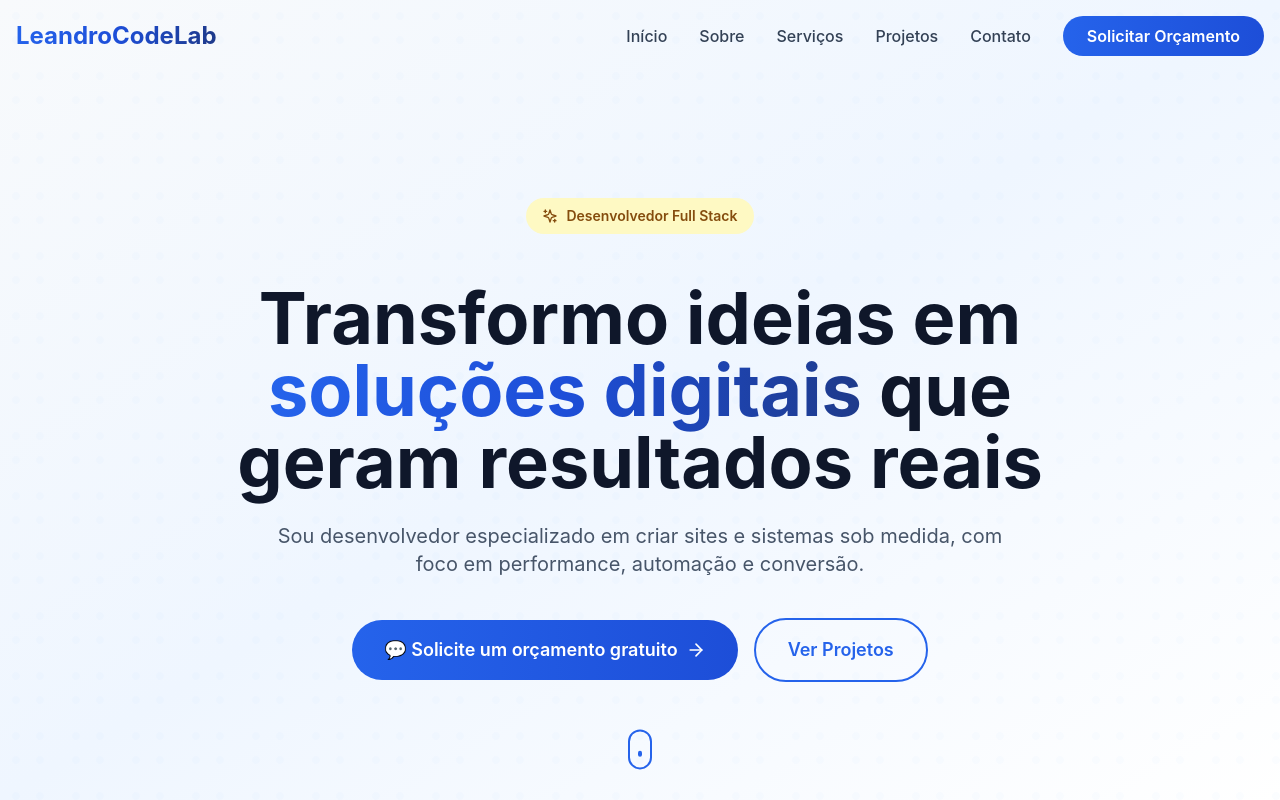
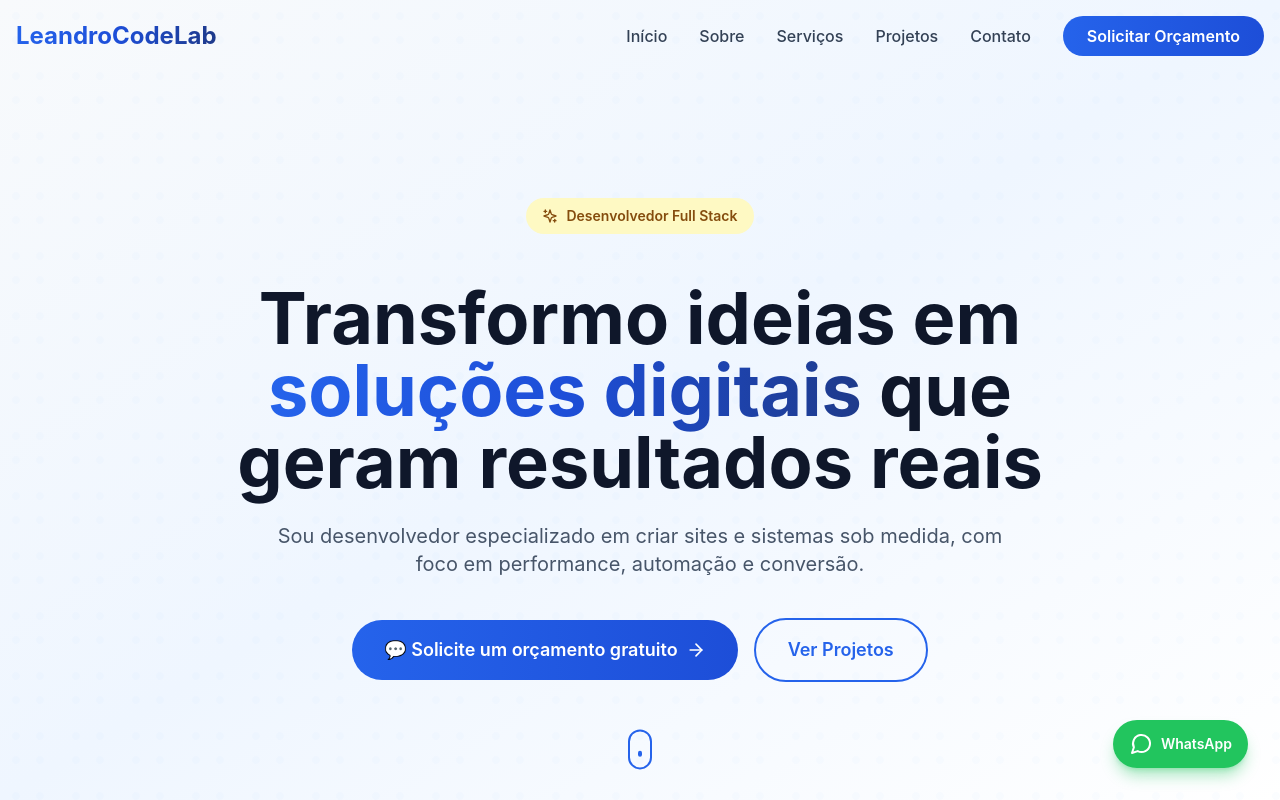
Before and after one commit to leandroricke100/portifolio-2025, a React (Vite) app: page / in a window 1280 px wide. Shown: the top 800 px of the page. Built offline with nearby package versions, Linux system fonts and the light colour scheme.

Commit message:
botao do whatsapp

```diff
--- a/src/App.jsx
+++ b/src/App.jsx
@@ -10,6 +10,7 @@ import Testimonials from '@/components/Testimonials';
 import Contact from '@/components/Contact';
 import Footer from '@/components/Footer';
 import { Toaster } from '@/components/ui/toaster';
+import WhatsAppButton from '@/components/WhatsAppButton';
 
 function App() {
   return (
@@ -28,6 +29,7 @@ function App() {
         <Testimonials />
         <Contact />
         <Footer />
+        <WhatsAppButton />
         <Toaster />
       </div>
     </>
--- /dev/null
+++ b/src/components/WhatsAppButton.jsx
@@ -0,0 +1,23 @@
+import React from 'react';
+import { MessageCircle } from 'lucide-react';
+
+const WhatsAppButton = () => {
+  const phoneNumber = '5531984655356';
+  const defaultMessage = 'Olá! Vim pelo site e gostaria de saber mais sobre suas soluções.';
+  const whatsappLink = `https://wa.me/${phoneNumber}?text=${encodeURIComponent(defaultMessage)}`;
+
+  return (
+    <a
+      href={whatsappLink}
+      target="_blank"
+      rel="noopener noreferrer"
+      className="fixed bottom-4 right-4 md:bottom-8 md:right-8 z-50 inline-flex items-center gap-2 rounded-full bg-green-500 px-4 py-3 text-white shadow-lg shadow-green-500/40 transition-transform hover:scale-105 focus-visible:outline focus-visible:outline-2 focus-visible:outline-offset-2 focus-visible:outline-green-300"
+      aria-label="Falar com LeandroCodeLab no WhatsApp"
+    >
+      <MessageCircle size={24} />
+      <span className="hidden sm:inline text-sm font-semibold">WhatsApp</span>
+    </a>
+  );
+};
+
+export default WhatsAppButton;
```
